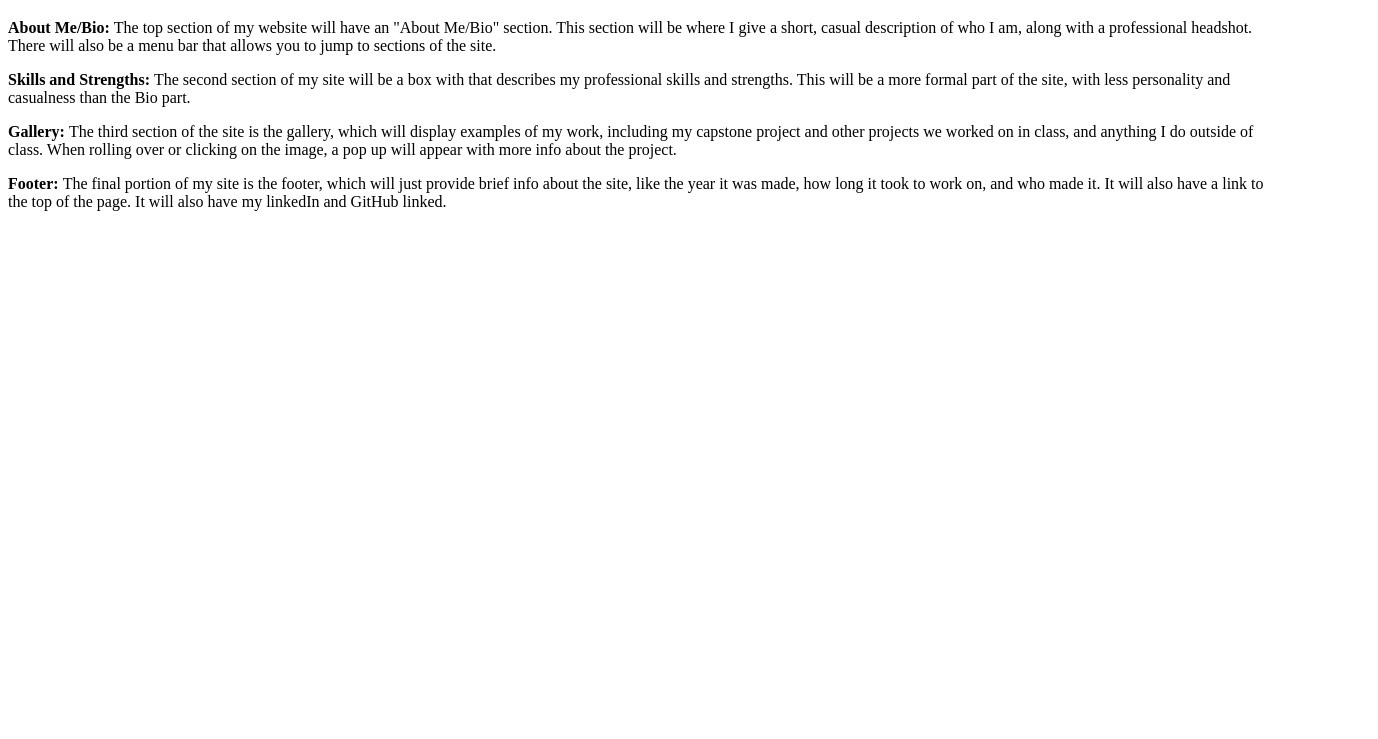
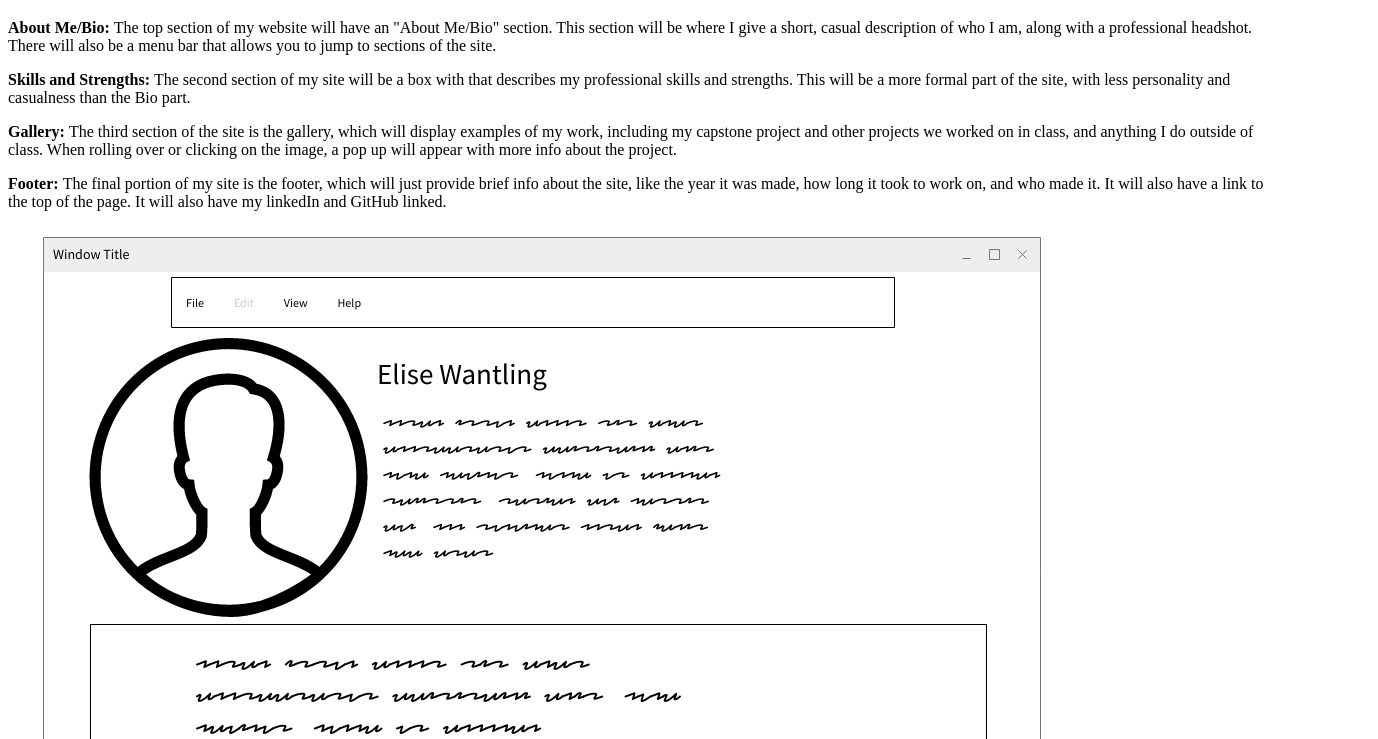
Before and after one commit to eliseneighbor/PWP, a plain HTML site: page public_html/documentation/milestone-2.html in a window 1280 px wide. Shown: the part 61-800 px from the top of the page, 1378 px wide, since content can reach past the window. Drawn offline with Linux system fonts and the light colour scheme.

Commit message:
added wireframe image

```diff
--- a/public_html/documentation/milestone-2.html
+++ b/public_html/documentation/milestone-2.html
@@ -10,5 +10,6 @@
 <p><strong>Skills and Strengths: </strong> The second section of my site will be a box with that describes my professional skills and strengths. This will be a more formal part of the site, with less personality and casualness than the Bio part.</p>
 <p><strong>Gallery: </strong>The third section of the site is the gallery, which will display examples of my work, including my capstone project and other projects we worked on in class, and anything I do outside of class. When rolling over or clicking on the image, a pop up will appear with more info about the project.</p>
 <p><strong>Footer: </strong>The final portion of my site is the footer, which will just provide brief info about the site, like the year it was made, how long it took to work on, and who made it. It will also have a link to the top of the page. It will also have my linkedIn and GitHub linked.</p>
+<img src="wireframes%20for%20pwp.png" alt="wireframes for mobile and desktop">
 </body>
 </html>
```
